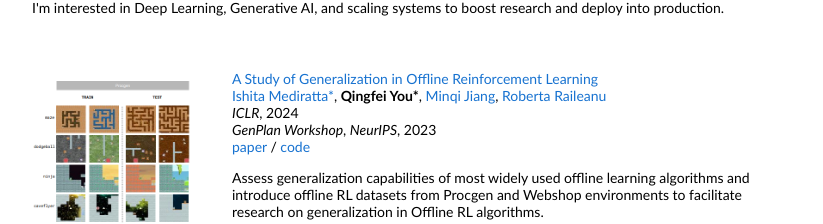
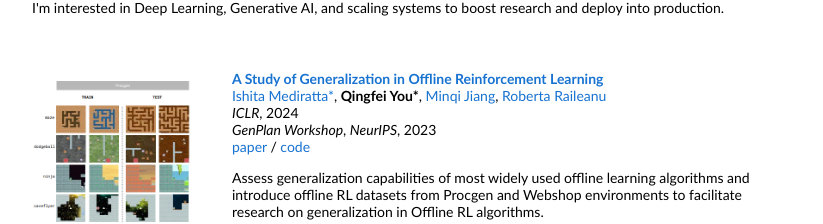
Before and after one commit to YhgzXxfz/YhgzXxfz.github.io, a plain HTML site: page index.html in a window 1280 px wide. Shown: the part 508-732 px from the top of the page, without its empty margins (228-1051 px from the left). Drawn offline with Linux system fonts and the light colour scheme.

Commit message:
fix(page): make paper title bold

```diff
--- a/index.html
+++ b/index.html
@@ -75,7 +75,7 @@
                             </td>
                             <td style="padding:20px;width:75%;vertical-align:middle">
                               <a href="https://openreview.net/forum?id=3w6xuXDOdY">
-                                <papertilte>A Study of Generalization in Offline Reinforcement Learning</papertilte>
+                                <papertitle>A Study of Generalization in Offline Reinforcement Learning</papertitle>
                               </a>
                               <br>
                               <a href="https://ishita.io/">Ishita Mediratta*</a>, <strong>Qingfei
```
